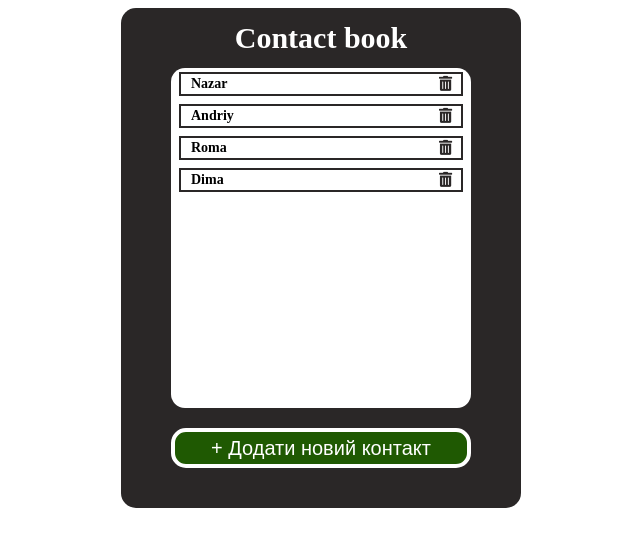
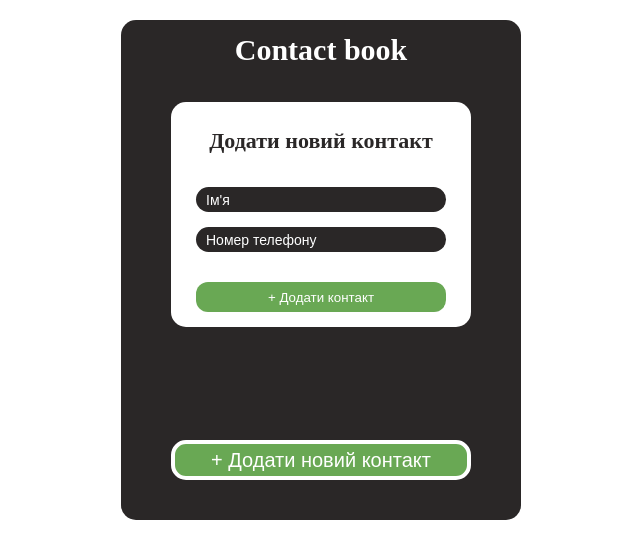
Before and after one commit to NazarShpak/contact-book_vue, a Vue app: page / in a window 1280 px wide. Both pictures are taken after a click on the button "+ Додати новий контакт". Shown: the top 558 px of the page, without its empty margins (319-959 px from the left). Built offline with nearby package versions, Linux system fonts and the light colour scheme.

Commit message:
add AddContactModalWindow

```diff
--- a/src/components/AddContactModalWindow.vue
+++ b/src/components/AddContactModalWindow.vue
@@ -1,13 +1,136 @@
 <template>
+  <div class="add-contact-modal-window">
+    <div class="add-contact-modal-window__block">
+      <h3 class="add-contact-modal-window__title">
+        Додати новий контакт
+      </h3>
+      <input
+          class = "add-contact-modal-window__input"
+          type = "text"
+          name = "contact-name"
+          placeholder = "Ім'я"
+          v-model = "name"
+          required
+      >
+      <input
+          class = "add-contact-modal-window__input"
+          type = "number"
+          name = "contact-phone"
+          placeholder = "Номер телефону"
+          v-model = "phone"
+          required
+      >
+      <button
+          class="add-contact-modal-window__btn"
+          :disabled = '!isComplete'
+          :class = "!isComplete ? 'add-contact-modal-window__btn-disable' : ''"
+          @click="addNewContact"
+      >
+        + Додати контакт
+      </button>
 
+    </div>
+  </div>
 </template>
 
 <script>
 export default {
-  name: "AddContactModalWindow.vue"
+  name: "AddContactModalWindow.vue",
+  data() {
+    return{
+      name: '',
+      phone: '',
+    }
+  },
+  computed: {
+    isComplete() {
+      return this.name && this.phone
+    },
+    getNewContactData() {
+      return {
+        name: this.name,
+        phone: this.phone
+      }
+    }
+  },
+  methods: {
+    addNewContact() {
+      this.$store.commit("addNewContact", this.getNewContactData)
+      this.name = ''
+      this.phone = ''
+      this.$emit('hideAddContactModalWindow')
+    }
+  }
 }
 </script>
 
-<style scoped>
-
+<style lang="scss" scoped>
+input {
+  outline:none;
+}
+input::-webkit-outer-spin-button,
+input::-webkit-inner-spin-button {
+  -webkit-appearance: none;
+  margin: 0;
+}
+::placeholder {
+  color: #fff;
+  font-size: 14px;
+  line-height: 14px;
+}
+.add-contact-modal-window {
+  height: 340px;
+  width: 300px;
+  background-color: #2a2727;
+  &__block {
+    width: 300px;
+    height: 225px;
+    background-color: #ffffff;
+    border-radius: 15px;
+  }
+  &__title {
+    padding-top: 28px;
+    margin-bottom: 35px;
+    font-size: 22px;
+    line-height: 22px;
+    color: #2a2727;
+  }
+  &__input {
+    background-color: #2a2727;
+    border: none;
+    border-radius: 15px;
+    height: 25px;
+    width: 250px;
+    padding: 2px 10px;
+    box-sizing: border-box;
+    color: #fff;
+    font-size: 14px;
+    line-height: 14px;
+  }
+  &__input + &__input {
+    margin-top: 15px;
+  }
+  &__btn {
+    cursor: pointer;
+    margin-top: 30px;
+    width: 250px;
+    height: 30px;
+    border-radius: 12px;
+    border: none;
+    background-color: #1f5902;
+    color: #fff;
+    transition: all .5s;
+  }
+  &__btn:hover {
+    transform:scale(1.05);
+    transition: all .5s;
+  }
+  &__btn-disable {
+    cursor: auto;
+    background-color: #69a854;
+  }
+  &__btn-disable:hover {
+    transform:scale(1);
+  }
+}
 </style>
--- a/src/components/DeleteContactModalWindow.vue
+++ b/src/components/DeleteContactModalWindow.vue
@@ -12,7 +12,7 @@
       </button>
       <button
           class="delete-contact-modal-window__btn btn-no"
-          @click="closeDeleteModalWindow"
+          @click="hideDeleteContactModalWindow"
       >
         Ні
       </button>
@@ -31,10 +31,10 @@ export default {
   methods: {
     deleteContact() {
       this.$store.commit("deleteContact", this.index)
-      this.$emit('closeDeleteModalWindow')
+      this.$emit('hideDeleteContactModalWindow')
     },
-    closeDeleteModalWindow() {
-      this.$emit('closeDeleteModalWindow')
+    hideDeleteContactModalWindow() {
+      this.$emit('hideDeleteContactModalWindow')
     }
   }
 }
--- a/src/pages/AllContactsPage.vue
+++ b/src/pages/AllContactsPage.vue
@@ -1,11 +1,13 @@
 <template>
   <div class="all-contacts-page">
     <div class="container">
-      <div
+
+      <h1
           class="all-contacts-page__title"
       >
         Contact book
-      </div>
+      </h1>
+
       <div class="all-contacts-page__contacts">
 
         <div
@@ -20,24 +22,36 @@
           </div>
           <div
               class="all-contacts-page__contact-btn"
-              @click="showDeteleModalWindow(index)"
+              @click="showDeteleContactModalWindow(index)"
           >
           </div>
         </div>
 
+        <!-- Delete Contact Modal Window -->
+
         <delete-contact-modal-window
+            class="modal-window"
             v-show="showDeleteModal"
-            class="modal-window"
             :index="indexOfDeleteContact"
-            @closeDeleteModalWindow="closeDeleteModalWindow"
+            @hideDeleteContactModalWindow="hideDeleteContactModalWindow"
         >
         </delete-contact-modal-window>
 
+        <!-- Add New Contact Modal Window -->
 
+        <add-contact-modal-window
+            class="modal-window"
+            v-show="showAddModal"
+            @hideAddContactModalWindow="hideAddContactModalWindow"
+        >
+        </add-contact-modal-window>
       </div>
+
       <button
           class="all-contacts-page__btn"
-          @click="test()"
+          @click="showAddContactModalWindow"
+          :disabled = 'showAddModal'
+          :class = "showAddModal ? 'all-contacts-page__btn-disable' : ''"
       >
         + Додати новий контакт
       </button>
@@ -47,33 +61,42 @@
 
 <script>
 import DeleteContactModalWindow from "../components/DeleteContactModalWindow.vue";
+import AddContactModalWindow from "../components/AddContactModalWindow.vue";
 
 export default {
   name: "AllContactsPage.vue",
   components: {
-    DeleteContactModalWindow
+    DeleteContactModalWindow,
+    AddContactModalWindow
   },
   data() {
     return {
       showDeleteModal: false,
+      showAddModal: false,
       indexOfDeleteContact: null,
     }
   },
   computed: {
     contacts() {
       return this.$store.state.contacts
-    }
+    },
   },
   methods: {
     test() {
       console.log(this.contacts)
     },
-    showDeteleModalWindow(index) {
+    showDeteleContactModalWindow(index) {
       this.showDeleteModal = true
       this.indexOfDeleteContact = index
     },
-    closeDeleteModalWindow() {
+    hideDeleteContactModalWindow() {
       this.showDeleteModal = false
+    },
+    showAddContactModalWindow() {
+      this.showAddModal = true
+    },
+    hideAddContactModalWindow() {
+      this.showAddModal = false
     }
   }
 }
@@ -169,5 +192,12 @@ export default {
     transform:scale(1.05);
     transition: all .5s;
   }
+  &__btn-disable {
+    cursor: auto;
+    background-color: #69a854;
+  }
+  &__btn-disable:hover {
+    transform:scale(1);
+  }
 }
 </style>
--- a/src/store/index.js
+++ b/src/store/index.js
@@ -39,12 +39,16 @@ export default new Vuex.Store({
     deleteContact(state, payload) {
       state.contacts.splice(payload, 1)
       console.log(state.contacts)
+    },
+    addNewContact(state, payload) {
+      state.contacts.push(payload)
     }
   },
   actions: {
-    async deleteContact({ commit }, contact) {
+    async changeContact({ commit }, contact) {
       try {
         commit('deleteContact', contact)
+        commit('addNewContact', contact)
       } catch (error) {
         console.log(error)
       }
```
